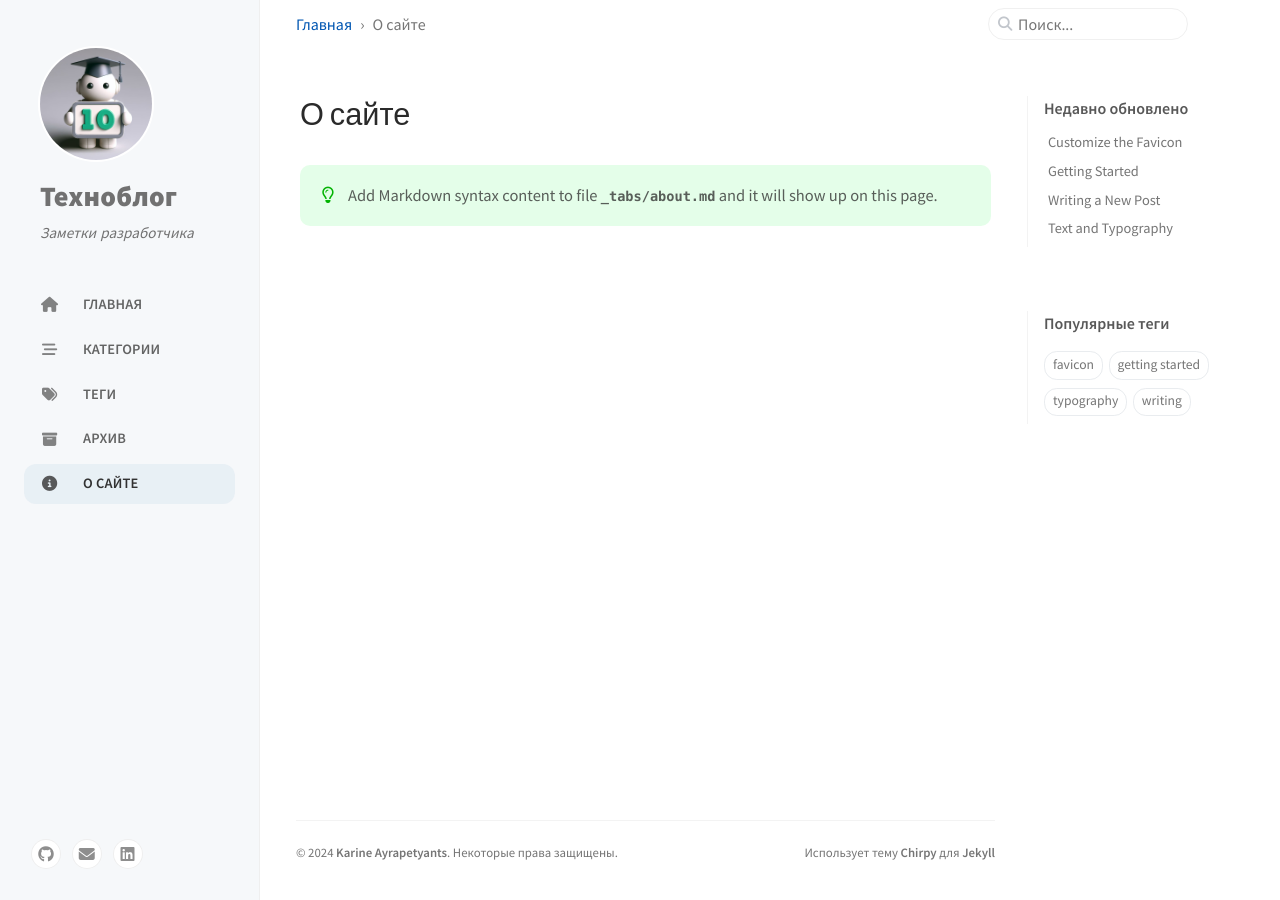
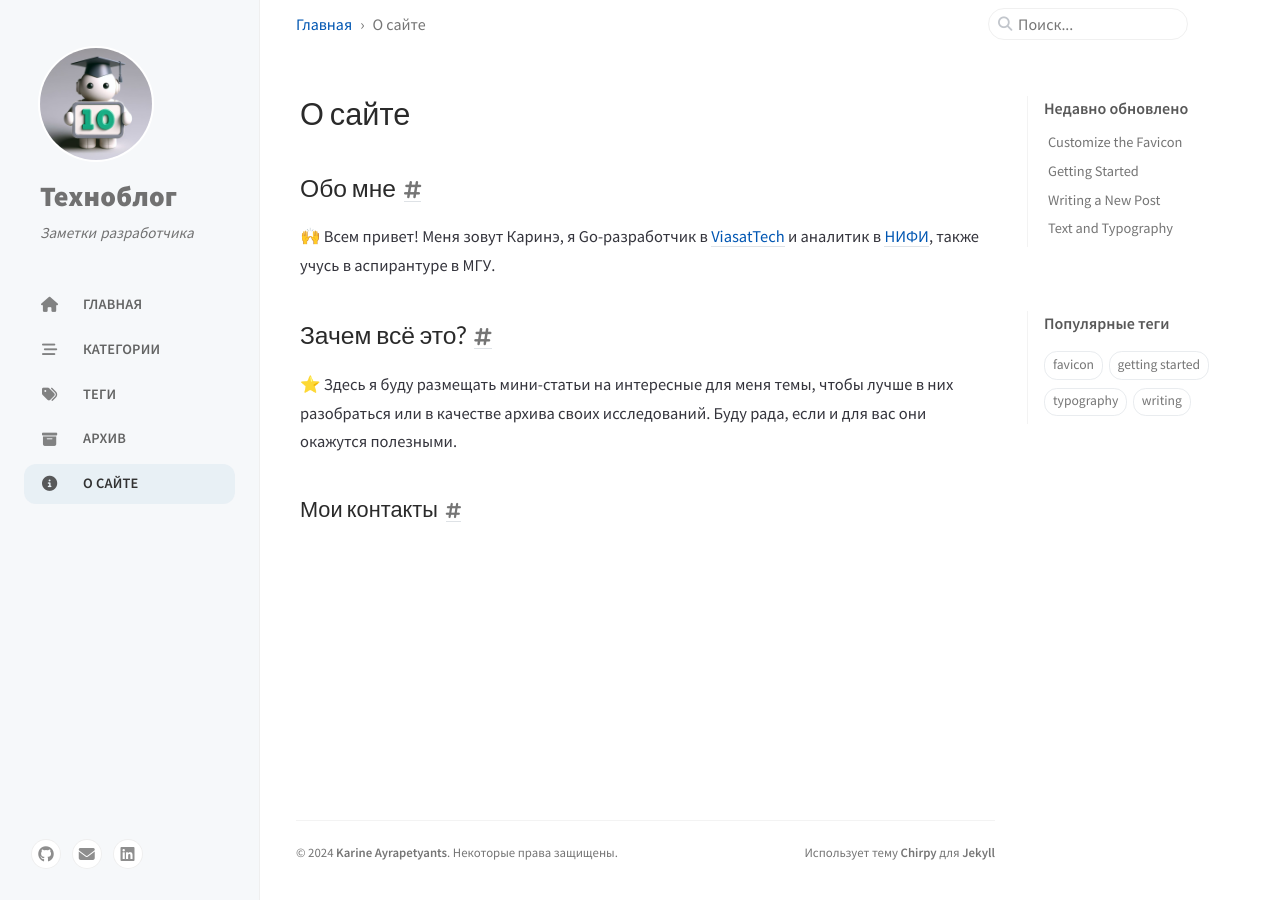
Before and after one commit to KarineAyrs/KarineAyrs.github.io, a Jekyll site: the page built from _tabs/about.md, in a window 1280 px wide. Built offline with Jekyll 4.4.1, drawn with Linux system fonts in a browser that asks for light colours; cached includes are drawn as plain includes.

Commit message:
add about

```diff
--- a/_tabs/about.md
+++ b/_tabs/about.md
@@ -3,6 +3,10 @@
 icon: fas fa-info-circle
 order: 4
 ---
+## Обо мне
+🙌 Всем привет! Меня зовут Каринэ, я Go-разработчик в [ViasatTech](https://viasat.ru/) и аналитик в [НИФИ](https://www.nifi.ru/ru/), также учусь в аспирантуре в МГУ.
 
-> Add Markdown syntax content to file `_tabs/about.md`{: .filepath } and it will show up on this page.
-{: .prompt-tip }
+## Зачем всё это?
+⭐ Здесь я буду размещать мини-статьи на интересные для меня темы, чтобы лучше в них разобраться или в качестве архива своих исследований. Буду рада, если и для вас они окажутся полезными.
+
+### Мои контакты
```
Also changed, not shown: assets/img/linkedin_logo.png (added), assets/img/mail_logo.png (added), 3 other files.
